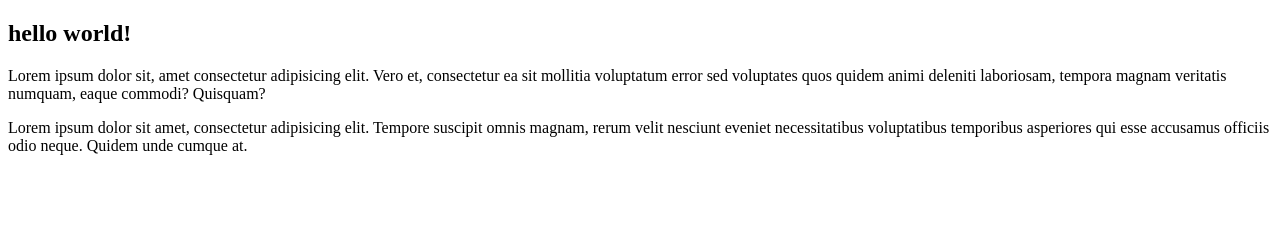
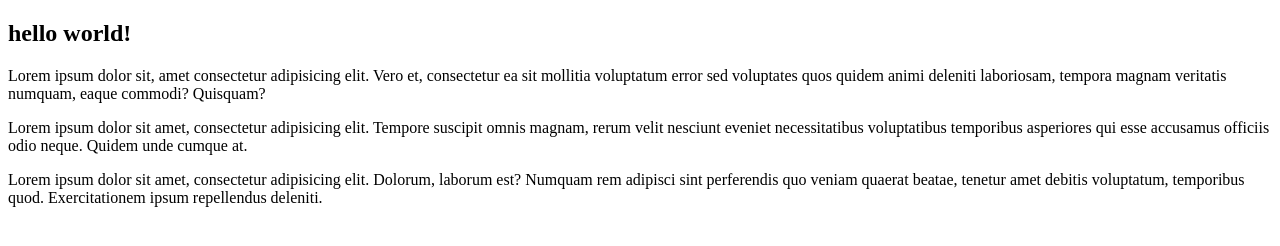
Before and after one commit to Ashlesha261201/New_file, a plain HTML site: page Demo repo/index.html in a window 1280 px wide. Drawn offline with Linux system fonts and the light colour scheme.

Commit message:
adding into new branc

```diff
--- a/Demo repo/index.html
+++ b/Demo repo/index.html
@@ -13,6 +13,7 @@
         sed voluptates quos quidem animi deleniti laboriosam, tempora magnam veritatis numquam, eaque commodi? Quisquam?
     </p>
     <p>Lorem ipsum dolor sit amet, consectetur adipisicing elit. Tempore suscipit omnis magnam, rerum velit nesciunt eveniet necessitatibus voluptatibus temporibus asperiores qui esse accusamus officiis odio neque. Quidem unde cumque at.</p>
+    <p>Lorem ipsum dolor sit amet, consectetur adipisicing elit. Dolorum, laborum est? Numquam rem adipisci sint perferendis quo veniam quaerat beatae, tenetur amet debitis voluptatum, temporibus quod. Exercitationem ipsum repellendus deleniti.</p>
 </body>
 
 </html>
```
